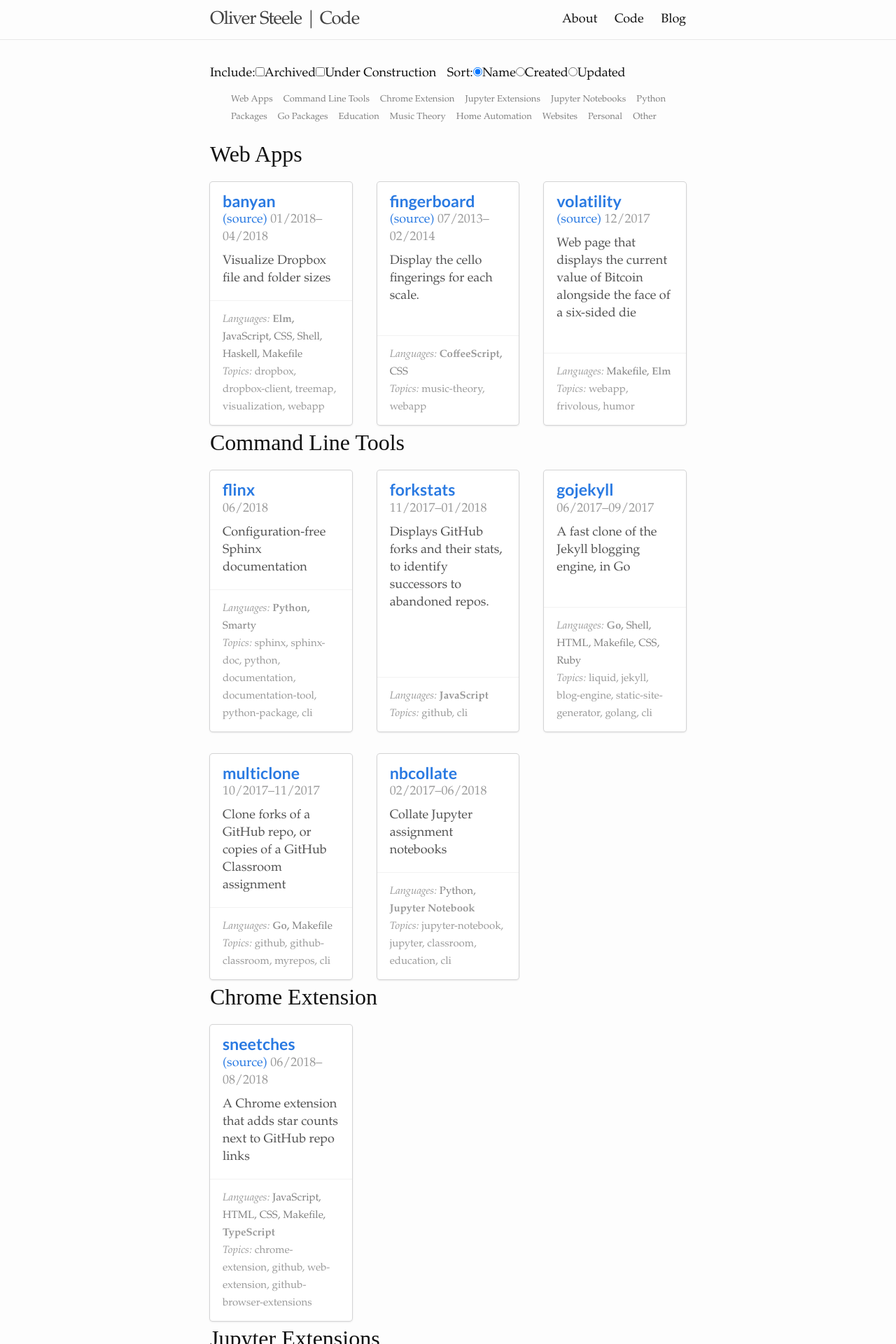
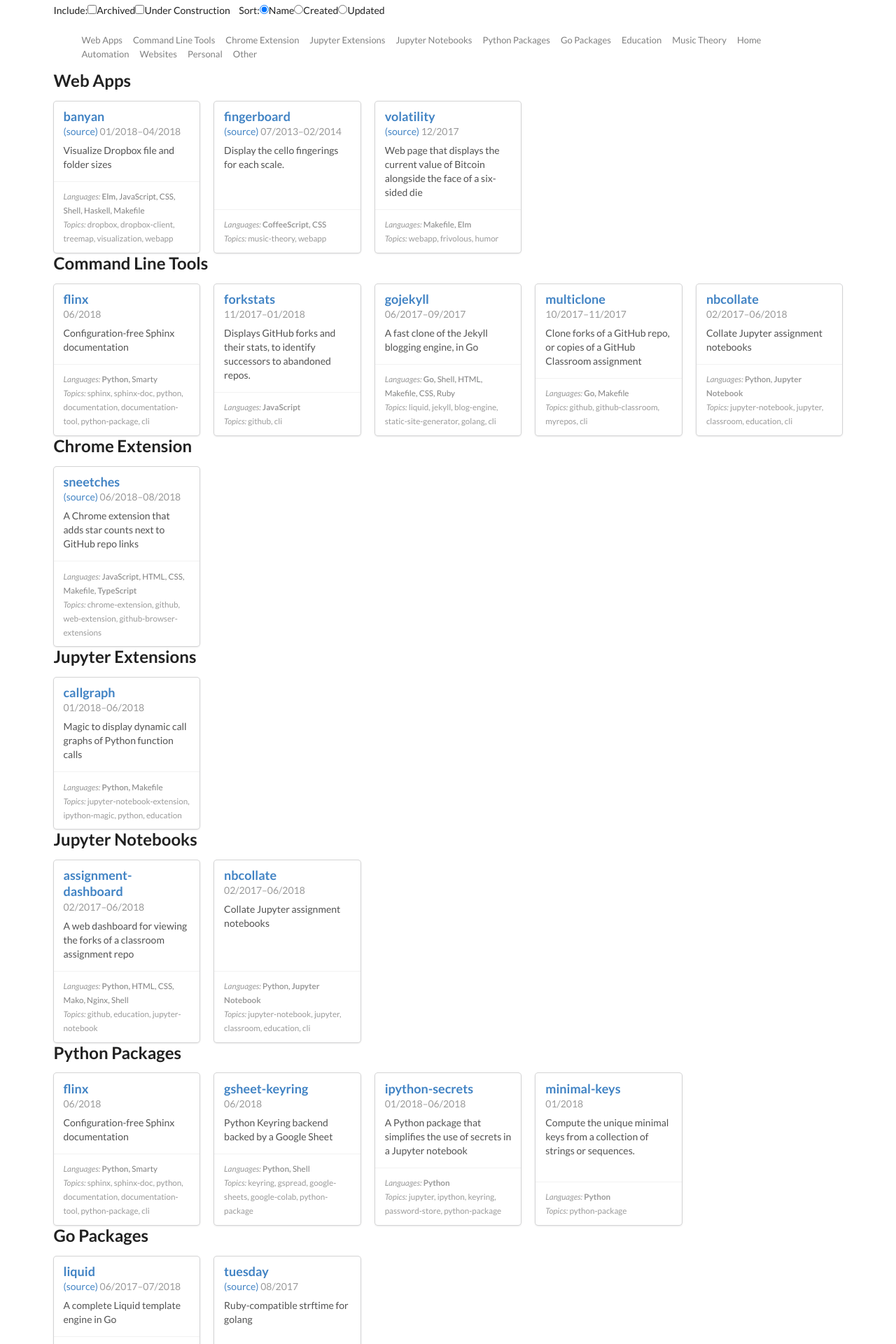
Before and after one commit to osteele/code.osteele.com, a Jekyll site: the page built from index.md, in a window 1280 px wide. Shown: the top 1920 px of the page at 70% size. Built offline with Jekyll 4.4.1, drawn with Linux system fonts in a browser that asks for light colours; nearby versions of some CDN libraries.

Commit message:
Narrower repo cards; prune css

```diff
--- a/_includes/head.html
+++ b/_includes/head.html
@@ -5,7 +5,12 @@
 <title>{% if page.title %}{{ page.title }}{% else %}{{ site.title }}{% endif %}</title>
 <meta name="description" content="{{ site.description }}">
 
-<link rel="stylesheet" href="{{ "/css/main.css" | prepend: site.baseurl }}">
-<link rel="stylesheet" href="{{ "/css/site.css" | prepend: site.baseurl }}">
+{% if page.layout == 'projects' %}
+  <link rel="stylesheet" href="https://cdn.jsdelivr.net/npm/semantic-ui@2.3.2/dist/semantic.min.css" />
+  <link rel="stylesheet" href="/css/projects.css">
+{% else %}
+  <link rel="stylesheet" href="/css/main.css">
+  <link rel="stylesheet" href="/css/site.css">
+{% endif %}
 
 <link rel="canonical" href="{{ page.url | replace:'index.html','' | prepend: site.baseurl | prepend: site.url }}">
--- a/_includes/header.html
+++ b/_includes/header.html
@@ -1,3 +1,5 @@
+{% if page.layout == 'projects' %}
+{% else %}
 <header class="site-header">
 
   <div class="wrapper">
@@ -28,3 +30,4 @@
   </div>
 
 </header>
+{% endif %}
--- a/_layouts/projects.html
+++ b/_layouts/projects.html
@@ -1,16 +1,13 @@
 <!DOCTYPE html>
 <html>
   <head>
-    <link rel="stylesheet" href="https://cdn.jsdelivr.net/npm/semantic-ui@2.3.2/dist/semantic.min.css" />
     {% include head.html %}
   </head>
   <body>
     {% include header.html %}
-    <div class="page-content">
-      <div class="wrapper">
-        {{ content }}
-        <div id="projects"/>
-      </div>
+    <div class="ui container">
+      {{ content }}
+      <div id="projects"/>
     </div>
     {% include footer.html %}
   </body>
--- a/_sass/_layout.scss
+++ b/_sass/_layout.scss
@@ -49,7 +49,7 @@
       line-height: 0;
       padding-top: 10px;
       text-align: center;
-            >svg {
+      > svg {
         width: 18px;
         height: 15px;
         path {
@@ -210,63 +210,3 @@
     }
   }
 }
-
-.projects {
-    fieldset {
-        display: inline-block;
-        border: none;
-    }
-    ul.toc {
-        list-style-type: none;
-        font-size: small;
-        li {
-            display: inline;
-            padding-right: 15px;
-            a {
-                color: gray;
-                &:hover {
-                    color: blue;
-                }
-            }
-        }
-    }
-    .project {
-        &.archived,
-        &.under-construction {
-            color: gray;
-        }
-        &.archived {
-            opacity: 0.5;
-        }
-        .status {
-            color: red;
-        }
-        .status,
-        .languages,
-        .topics {
-            font-size: smaller;
-            font-style: italic;
-        }
-        .languages ul,
-        .topics ul {
-            display: inline;
-            list-style-type: none;
-            padding: 0;
-            margin: 0;
-            font-style: normal;
-            li {
-                display: inline;
-                &.primary {
-                    font-weight: bold;
-                }
-                &.secondary {
-                    color: gray;
-                }
-            }
-            li:not(:last-child):after {
-                content: ', ';
-                color: inherit;
-            }
-        }
-    }
-}
--- /dev/null
+++ b/css/projects.scss
@@ -0,0 +1,74 @@
+---
+---
+
+$grey-color: #828282;
+.icon {
+  > svg {
+    display: inline-block;
+    width: 16px;
+    height: 16px;
+    vertical-align: middle;
+    path {
+      fill: $grey-color;
+    }
+  }
+}
+.projects {
+  fieldset {
+    display: inline-block;
+    border: none;
+  }
+  ul.toc {
+    list-style-type: none;
+    font-size: small;
+    li {
+      display: inline;
+      padding-right: 15px;
+      a {
+        color: gray;
+        &:hover {
+          color: blue;
+        }
+      }
+    }
+  }
+  .project {
+    &.archived,
+    &.under-construction {
+      color: gray;
+    }
+    &.archived {
+      opacity: 0.5;
+    }
+    .status {
+      color: red;
+    }
+    .status,
+    .languages,
+    .topics {
+      font-size: smaller;
+      font-style: italic;
+    }
+    .languages ul,
+    .topics ul {
+      display: inline;
+      list-style-type: none;
+      padding: 0;
+      margin: 0;
+      font-style: normal;
+      li {
+        display: inline;
+        &.primary {
+          font-weight: bold;
+        }
+        &.secondary {
+          color: gray;
+        }
+      }
+      li:not(:last-child):after {
+        content: ', ';
+        color: inherit;
+      }
+    }
+  }
+}
```
Also changed, not shown: static/js/projects.js, 1 other file. Lines whose indentation alone changed are shown as unchanged.
